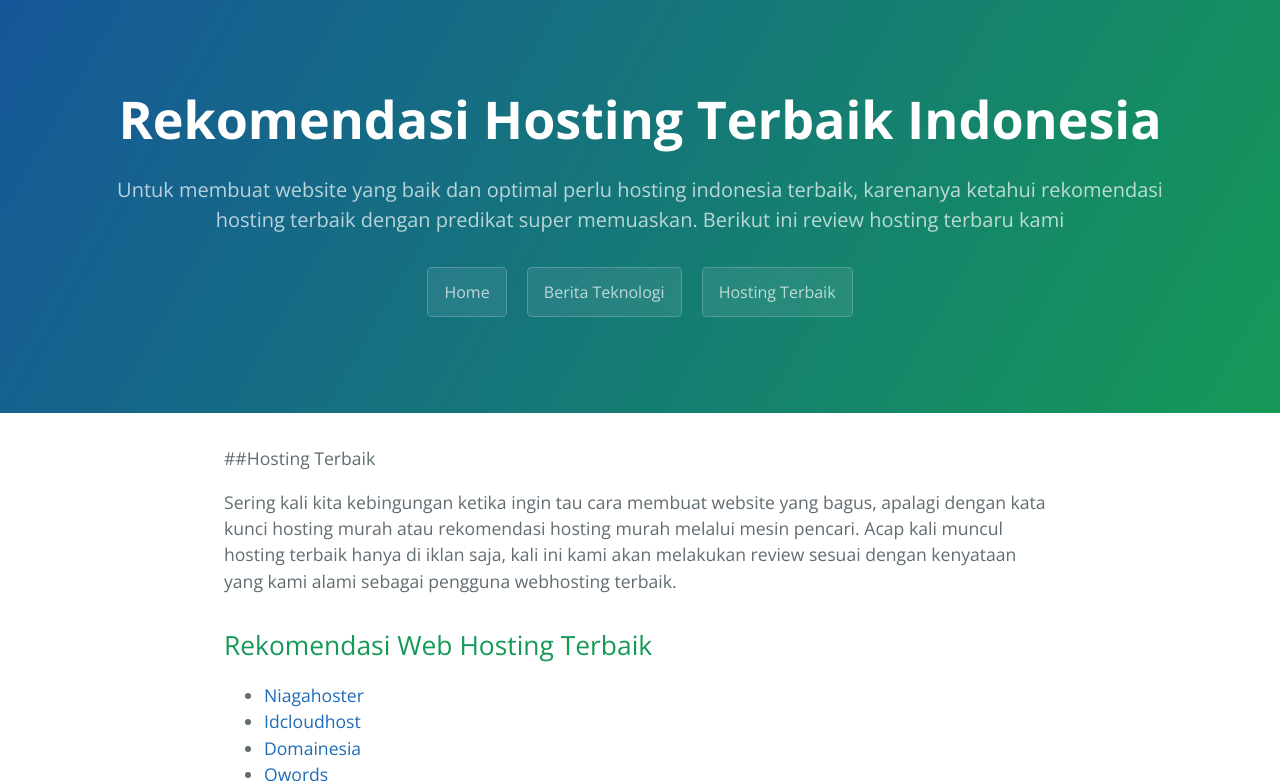
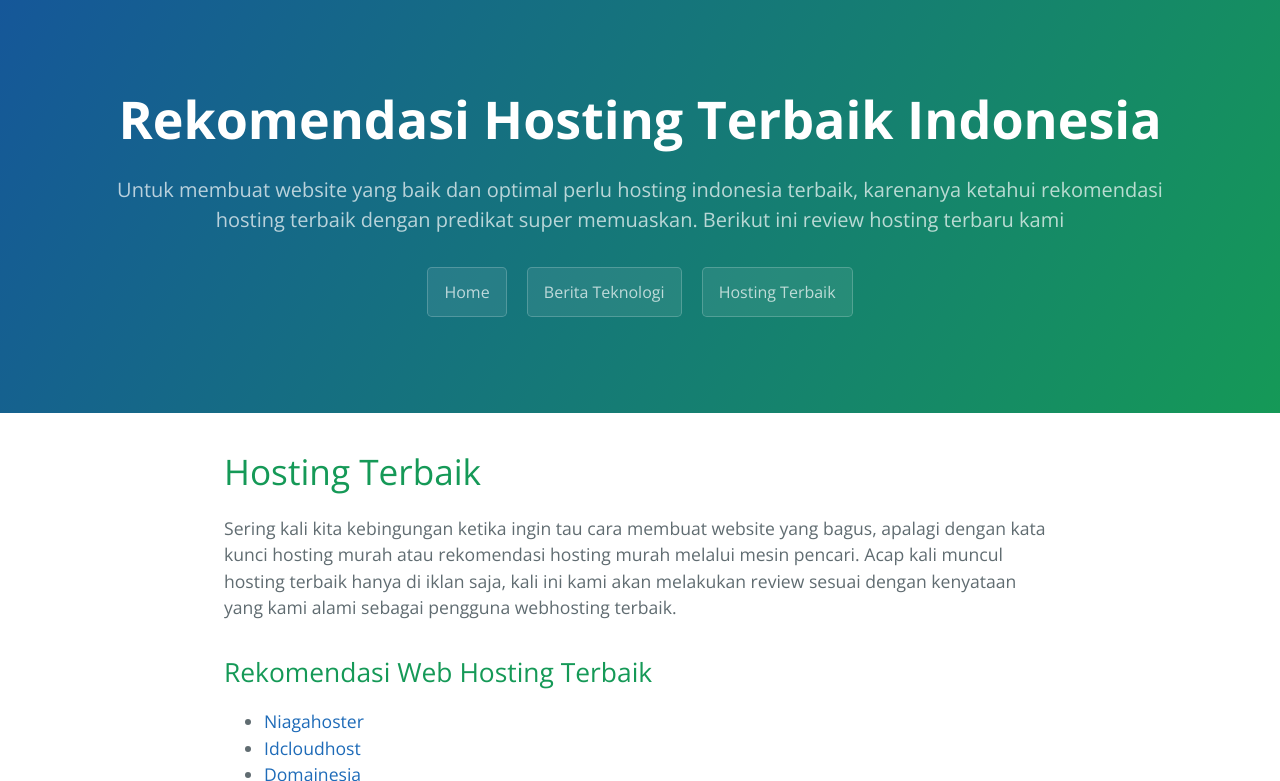
Before and after one commit to mohroyhannahado/bangroyhan, a Jekyll site: the page built from hosting-terbaik.md, in a window 1280 px wide and 900 px high, cut to the strip 0-781 px from the top of the window. Built offline with Jekyll 4.4.1, drawn with Linux system fonts in a browser that asks for light colours.

```diff
--- a/hosting-terbaik.md
+++ b/hosting-terbaik.md
@@ -4,7 +4,7 @@ title: Rekomendasi Hosting Terbaik Indonesia
 description: Untuk membuat website yang baik dan optimal perlu hosting indonesia terbaik, karenanya ketahui rekomendasi hosting terbaik dengan predikat super memuaskan. Berikut ini review hosting terbaru kami
 ---
 
-##Hosting Terbaik
+# Hosting Terbaik
 
 Sering kali kita kebingungan ketika ingin tau cara membuat website yang bagus, apalagi dengan kata kunci hosting murah atau rekomendasi hosting murah melalui mesin pencari. Acap kali muncul hosting terbaik hanya di iklan saja, kali ini kami akan melakukan review sesuai dengan kenyataan yang kami alami sebagai pengguna webhosting terbaik.
 
@@ -15,7 +15,7 @@ Sering kali kita kebingungan ketika ingin tau cara membuat website yang bagus, a
 - [Domainesia](https://pasti.in/domainesia)
 - [Qwords](https://pasti.in/qwords)
 
-![Hosting Terbaik Indonesia](https://i.ibb.co/dKRp7Mg/dyizvI.jpg)
+![Hosting Terbaik Indonesia](https://i0.wp.com/q.zippng.com/upload/st_1,q_70/https://i.ibb.co/dKRp7Mg/dyizvI.jpg)
 
 ## Review Hosting Indonesia
 
```
